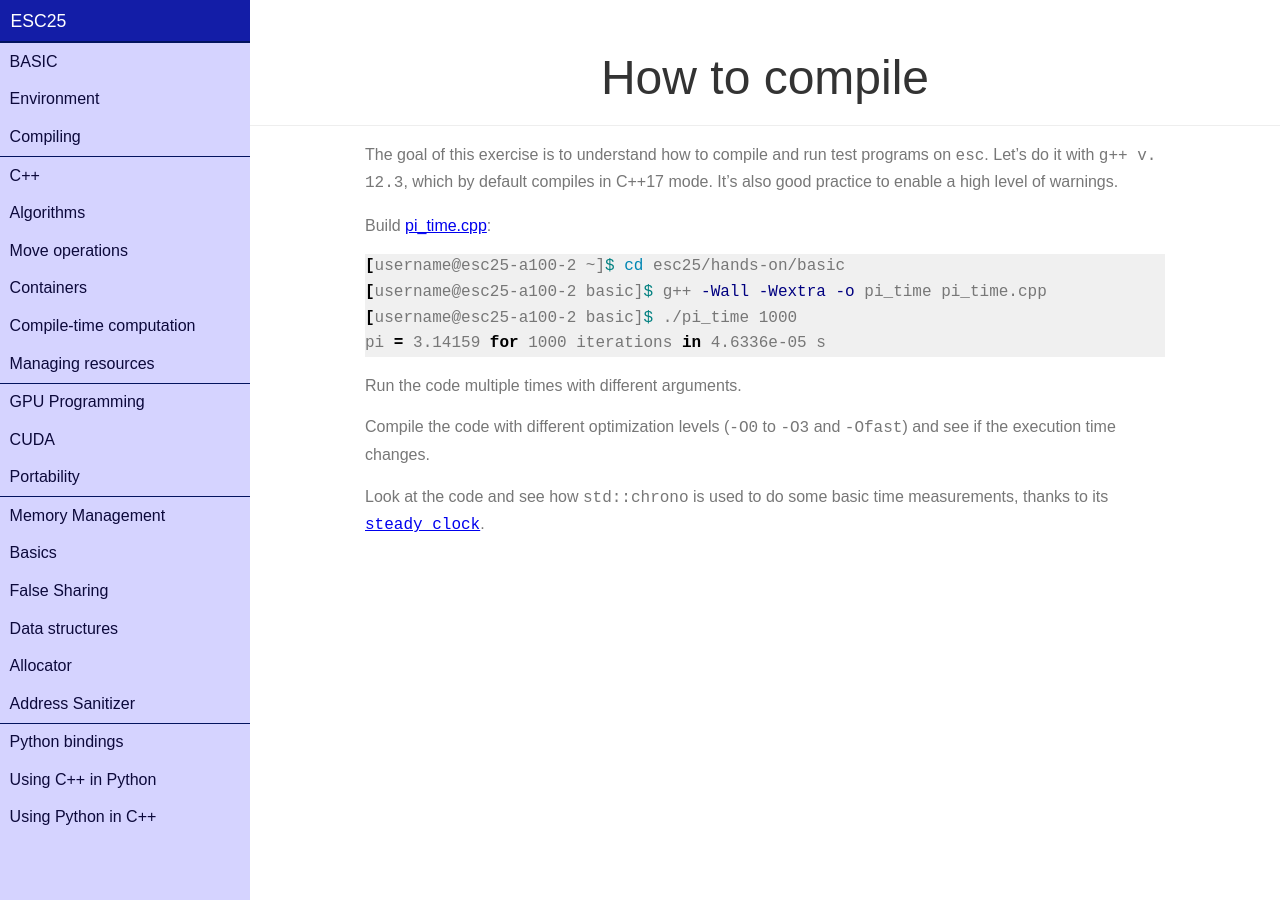
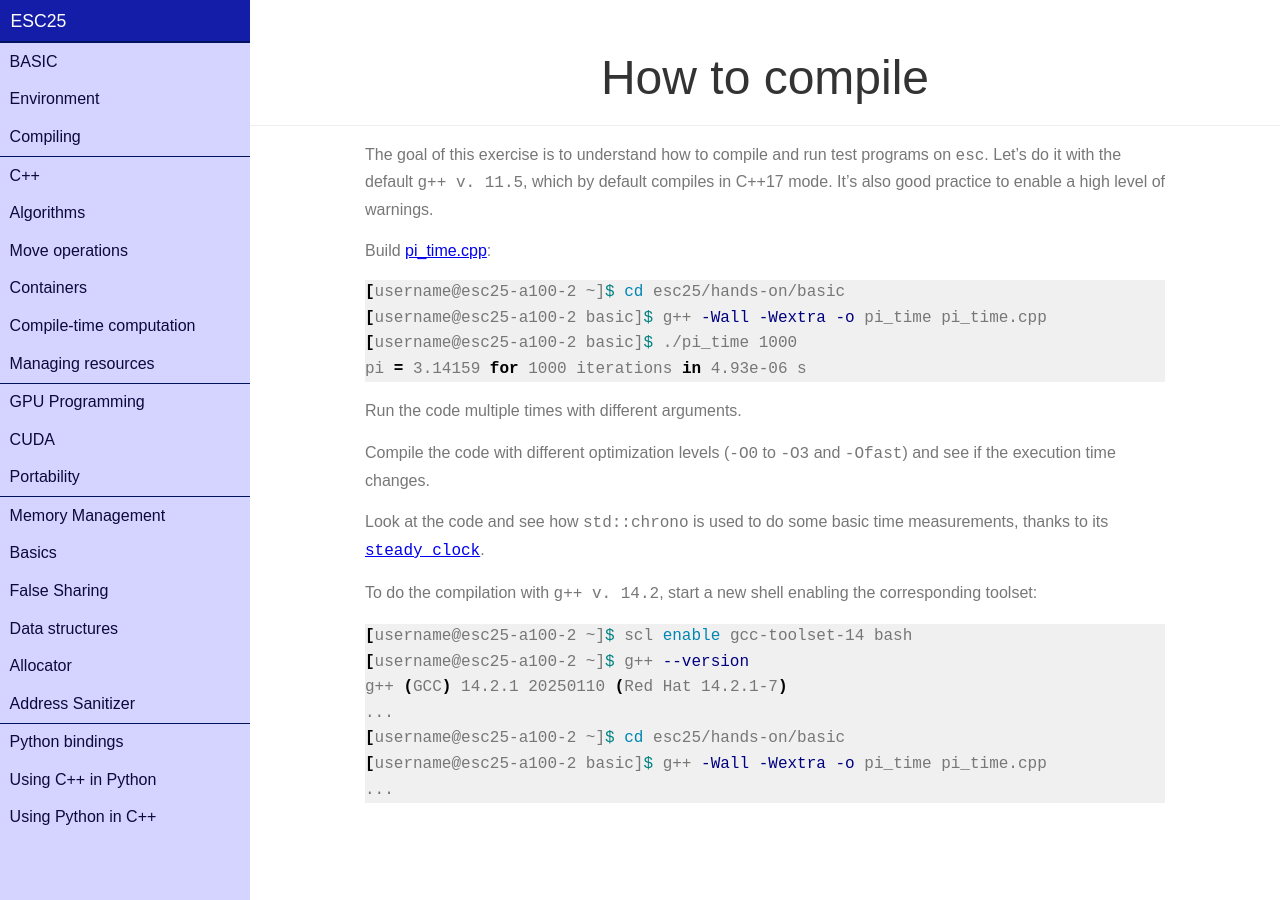
Before and after one commit to infn-esc/esc25, a Jekyll site: the page built from basic/compiling.md, in a window 1280 px wide. Built offline with Jekyll 4.4.1, drawn with Linux system fonts in a browser that asks for light colours; nearby versions of some CDN libraries.

Commit message:
Do the compilation test also with the toolset

````diff
--- a/basic/compiling.md
+++ b/basic/compiling.md
@@ -5,7 +5,7 @@ section: basic
 ---
 
 The goal of this exercise is to understand how to compile and run test programs
-on `esc`. Let's do it with `g++ v. 12.3`, which by default compiles in C++17
+on `esc`. Let's do it with the default `g++ v. 11.5`, which by default compiles in C++17
 mode. It's also good practice to enable a high level of warnings.
 
 Build [pi_time.cpp]({{ site.github.repository_url }}/blob/main/hands-on/basic/pi_time.cpp):
@@ -14,7 +14,7 @@ Build [pi_time.cpp]({{ site.github.repository_url }}/blob/main/hands-on/basic/pi
 [username@esc25-a100-2 ~]$ cd {{ site.github.repository_name }}/hands-on/{{ page.section }}
 [username@esc25-a100-2 basic]$ g++ -Wall -Wextra -o pi_time pi_time.cpp
 [username@esc25-a100-2 basic]$ ./pi_time 1000
-pi = 3.14159 for 1000 iterations in 4.6336e-05 s
+pi = 3.14159 for 1000 iterations in 4.93e-06 s
 ```
 
 Run the code multiple times with different arguments.
@@ -25,3 +25,15 @@ Compile the code with different optimization levels (`-O0` to `-O3` and
 Look at the code and see how `std::chrono` is used to do some basic time
 measurements, thanks to its
 [`steady_clock`](https://en.cppreference.com/w/cpp/chrono/steady_clock).
+
+To do the compilation with `g++ v. 14.2`, start a new shell enabling the corresponding toolset:
+
+```shell
+[username@esc25-a100-2 ~]$ scl enable gcc-toolset-14 bash
+[username@esc25-a100-2 ~]$ g++ --version
+g++ (GCC) 14.2.1 20250110 (Red Hat 14.2.1-7)
+...
+[username@esc25-a100-2 ~]$ cd {{ site.github.repository_name }}/hands-on/{{ page.section }}
+[username@esc25-a100-2 basic]$ g++ -Wall -Wextra -o pi_time pi_time.cpp
+...
+```
````
